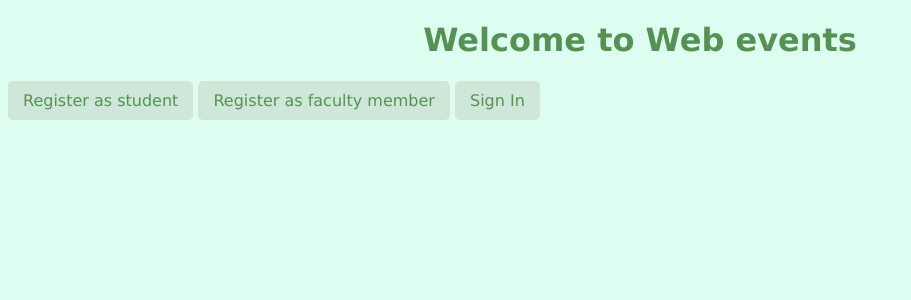
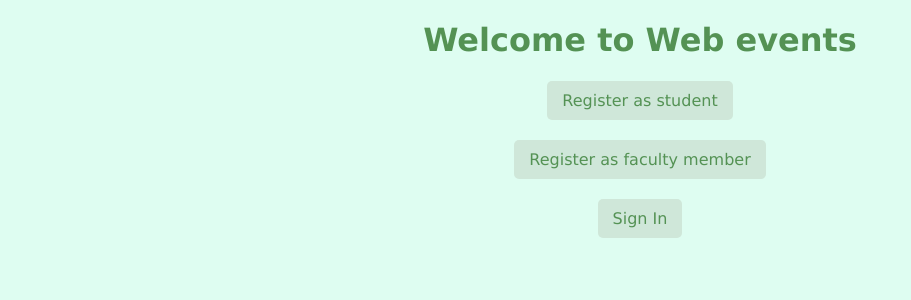
Before and after one commit to snikolova27/web-events, a PHP site: page / in a window 1280 px wide. Shown: the top 300 px of the page, without its empty margins (0-911 px from the left). Run offline with PHP 8.4, Linux system fonts and the light colour scheme.

Commit message:
minor improvements

```diff
--- a/fm-x-subject/assign_subject_view.php
+++ b/fm-x-subject/assign_subject_view.php
@@ -50,7 +50,7 @@
       <label for="end_date">End Date:</label>
       <input type="date" id="end_date" name="end_date" required />
       <input type="submit" class="register" value="Assign subject" />
-      <a href="../index.html" class="common-button">Back to home</a>
+      <a href="../home/home.php" class="common-button">Back to home</a>
     </form>
   </body>
 </html>
--- a/home/home.php
+++ b/home/home.php
@@ -38,7 +38,7 @@ $currentUser = $user->getUserById($userId);
 
 <body>
   <h1>Welcome to Web events</h1>
-  <div>
+  <div class="menu">
     <a href="../subjects/subjects.php" class="common-button">Browse subjects
     </a>
     <?php
--- a/index.html
+++ b/index.html
@@ -8,7 +8,7 @@
   </head>
   <body>
     <h1>Welcome to Web events</h1>
-    <div>
+    <div class="menu">
       <a href="../register/register_student.html" class="common-button"
         >Register as student</a
       >
--- a/styles/common.css
+++ b/styles/common.css
@@ -39,3 +39,12 @@ h1 {
     color: rgb(84, 146, 84);
     text-align: center;
 }
+
+.menu{
+    display: flex;
+    flex-direction: column;
+    flex-wrap: wrap;
+    justify-content: center;
+    align-items: center;
+    gap: 20px
+}
```
